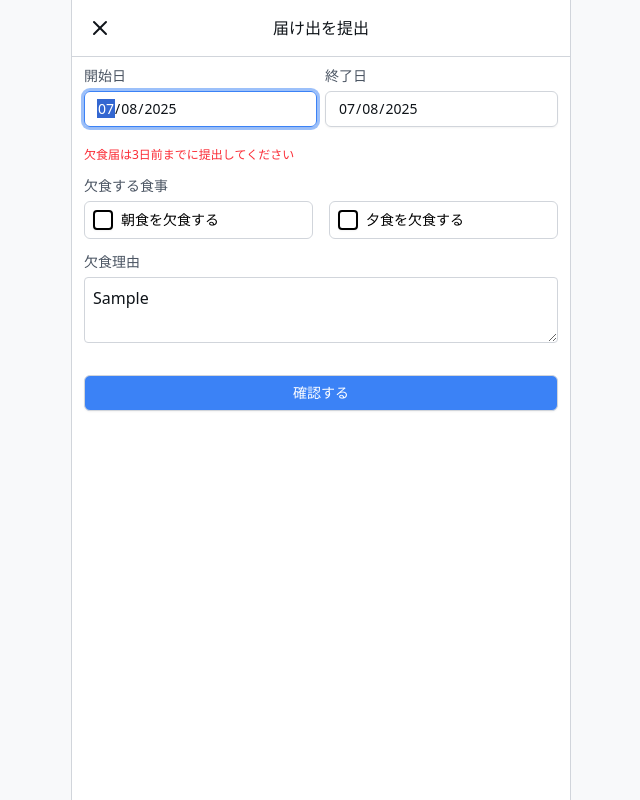
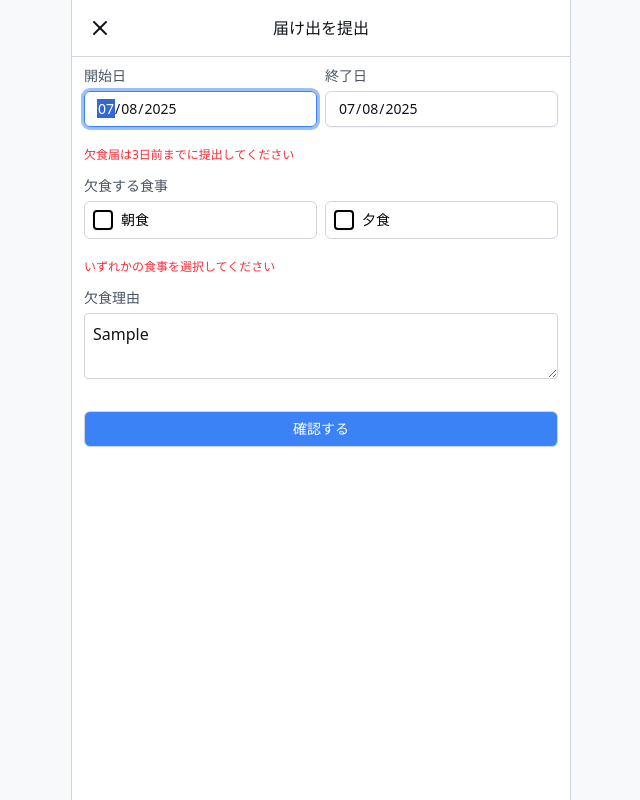
Before and after one commit to mokkun55/yurigaoka-app-student, a Next.js app: page /absence/meal in a window 1280 px wide. Both pictures are taken after typing "Sample" into the empty fields and a click on the button "確認する". Shown: the whole page, without its empty margins (319-959 px from the left). Built offline with nearby package versions, Linux system fonts and the light colour scheme; some icons are missing.

Commit message:
fix: meal form

```diff
--- a/src/app/absence/home/page.tsx
+++ b/src/app/absence/home/page.tsx
@@ -247,9 +247,8 @@ export default function AbsenceHome() {
               {errors.specialReason && <div className="text-red-500 text-xs mt-1">{errors.specialReason.message}</div>}
             </InputLabel>
           )}
-          {/* TODO 朝 朝 とチェックつけると 自動で間の夕の欠食にするような処理 or バリデーション */}
           <InputLabel label={`帰省日（${formatDateWithWeekday(watch('startDate'))}）の食事`}>
-            <div className="flex gap-4">
+            <div className="flex gap-2">
               <CheckboxField
                 checked={mealStart === 'breakfast'}
                 onCheckedChange={(checked) => {
@@ -260,7 +259,7 @@ export default function AbsenceHome() {
                   }
                 }}
                 name="mealDepartureBreakfast"
-                label="朝食から欠食する"
+                label="朝食から"
               />
               <CheckboxField
                 checked={mealStart === 'dinner'}
@@ -272,12 +271,22 @@ export default function AbsenceHome() {
                   }
                 }}
                 name="mealDepartureDinner"
-                label="夕食から欠食する"
+                label="夕食から"
+              />
+              <CheckboxField
+                checked={mealStart === null}
+                onCheckedChange={(checked) => {
+                  if (checked) {
+                    setValue('meal_start', null)
+                  }
+                }}
+                name="mealDepartureNone"
+                label="欠食しない"
               />
             </div>
           </InputLabel>
           <InputLabel label={`帰寮日（${formatDateWithWeekday(watch('endDate'))}）の食事`}>
-            <div className="flex gap-4">
+            <div className="flex gap-2">
               <CheckboxField
                 checked={mealEnd === 'breakfast'}
                 onCheckedChange={(checked) => {
@@ -288,7 +297,7 @@ export default function AbsenceHome() {
                   }
                 }}
                 name="mealReturnBreakfast"
-                label="朝食まで欠食する"
+                label="朝食まで"
               />
               <CheckboxField
                 checked={mealEnd === 'dinner'}
@@ -300,7 +309,17 @@ export default function AbsenceHome() {
                   }
                 }}
                 name="mealReturnDinner"
-                label="夕食まで欠食する"
+                label="夕食まで"
+              />
+              <CheckboxField
+                checked={mealEnd === null}
+                onCheckedChange={(checked) => {
+                  if (checked) {
+                    setValue('meal_end', null)
+                  }
+                }}
+                name="mealReturnNone"
+                label="欠食しない"
               />
             </div>
           </InputLabel>
--- a/src/app/absence/meal/page.tsx
+++ b/src/app/absence/meal/page.tsx
@@ -26,6 +26,8 @@ const mealFormSchema = z
     start_meal: z.enum(['breakfast', 'dinner']).nullable(),
     end_meal: z.enum(['breakfast', 'dinner']).nullable(),
     reason: z.string().min(1, '理由を入力してください'),
+    oneDayBreakfast: z.boolean().optional(),
+    oneDayDinner: z.boolean().optional(),
   })
   .superRefine((data, ctx) => {
     // 開始日 <= 終了日
@@ -51,12 +53,23 @@ const mealFormSchema = z
     }
 
     // 食事選択
+    if (data.startDate === data.endDate) {
+      // 1日の場合、どちらもfalse/undefinedならエラー
+      if (!data.oneDayBreakfast && !data.oneDayDinner) {
+        ctx.addIssue({
+          code: z.ZodIssueCode.custom,
+          path: ['oneDayBreakfast'],
+          message: 'いずれかの食事を選択してください',
+        })
+      }
+    } else {
       if (!data.start_meal && !data.end_meal) {
         ctx.addIssue({
           code: z.ZodIssueCode.custom,
-        path: ['meals'],
+          path: ['start_meal'],
           message: 'いずれかの食事を選択してください',
         })
+      }
     }
   })
 
@@ -84,6 +97,8 @@ export default function Meal() {
       start_meal: null,
       end_meal: null,
       reason: '',
+      oneDayBreakfast: false,
+      oneDayDinner: false,
     },
   })
 
@@ -91,6 +106,8 @@ export default function Meal() {
   const endDate = watch('endDate')
   const startMeal = watch('start_meal')
   const endMeal = watch('end_meal')
+  const oneDayBreakfast = watch('oneDayBreakfast')
+  const oneDayDinner = watch('oneDayDinner')
   const isOneDay = startDate === endDate
 
   const onConfirm = (data: MealFormValues) => {
@@ -100,8 +117,20 @@ export default function Meal() {
 
   const onSubmit: SubmitHandler<MealFormValues> = async (data) => {
     setIsSubmitting(true)
+    // 送信データ整形
+    let submitData: MealFormValues = { ...data }
+    if (isOneDay) {
+      // 1日の場合はstart_meal, end_mealは使わずoneDayBreakfast/oneDayDinnerを送る
+      submitData = {
+        ...data,
+        start_meal: null,
+        end_meal: null,
+        oneDayBreakfast: data.oneDayBreakfast,
+        oneDayDinner: data.oneDayDinner,
+      }
+    }
     try {
-      await submitMealForm(data)
+      await submitMealForm(submitData)
       toast.success('提出しました')
       router.push('/')
     } catch (e) {
@@ -132,37 +161,25 @@ export default function Meal() {
           )}
           {isOneDay ? (
             <InputLabel label="欠食する食事">
-              <div className="flex gap-4">
+              <div className="flex gap-2">
                 <CheckboxField
-                  checked={startMeal === 'breakfast'}
-                  onCheckedChange={(checked) => {
-                    if (checked) {
-                      setValue('start_meal', 'breakfast')
-                    } else {
-                      setValue('start_meal', null)
-                    }
-                  }}
+                  checked={oneDayBreakfast}
+                  onCheckedChange={(checked) => setValue('oneDayBreakfast', checked)}
                   name="oneDayBreakfast"
-                  label="朝食を欠食する"
+                  label="朝食"
                 />
                 <CheckboxField
-                  checked={startMeal === 'dinner'}
-                  onCheckedChange={(checked) => {
-                    if (checked) {
-                      setValue('start_meal', 'dinner')
-                    } else {
-                      setValue('start_meal', null)
-                    }
-                  }}
+                  checked={oneDayDinner}
+                  onCheckedChange={(checked) => setValue('oneDayDinner', checked)}
                   name="oneDayDinner"
-                  label="夕食を欠食する"
+                  label="夕食"
                 />
               </div>
             </InputLabel>
           ) : (
             <>
               <InputLabel label={`開始日（${formatDateWithWeekday(startDate)}）の食事`}>
-                <div className="flex gap-4">
+                <div className="flex gap-2">
                   <CheckboxField
                     checked={startMeal === 'breakfast'}
                     onCheckedChange={(checked) => {
@@ -173,7 +190,7 @@ export default function Meal() {
                       }
                     }}
                     name="startBreakfast"
-                    label="朝食を欠食する"
+                    label="朝食から"
                   />
                   <CheckboxField
                     checked={startMeal === 'dinner'}
@@ -185,12 +202,22 @@ export default function Meal() {
                       }
                     }}
                     name="startDinner"
-                    label="夕食を欠食する"
+                    label="夕食から"
+                  />
+                  <CheckboxField
+                    checked={startMeal === null}
+                    onCheckedChange={(checked) => {
+                      if (checked) {
+                        setValue('start_meal', null)
+                      }
+                    }}
+                    name="startNone"
+                    label="欠食しない"
                   />
                 </div>
               </InputLabel>
               <InputLabel label={`終了日（${formatDateWithWeekday(endDate)}）の食事`}>
-                <div className="flex gap-4">
+                <div className="flex gap-2">
                   <CheckboxField
                     checked={endMeal === 'breakfast'}
                     onCheckedChange={(checked) => {
@@ -201,7 +228,7 @@ export default function Meal() {
                       }
                     }}
                     name="endBreakfast"
-                    label="朝食を欠食する"
+                    label="朝食まで"
                   />
                   <CheckboxField
                     checked={endMeal === 'dinner'}
@@ -213,12 +240,27 @@ export default function Meal() {
                       }
                     }}
                     name="endDinner"
-                    label="夕食を欠食する"
+                    label="夕食まで"
+                  />
+                  <CheckboxField
+                    checked={endMeal === null}
+                    onCheckedChange={(checked) => {
+                      if (checked) {
+                        setValue('end_meal', null)
+                      }
+                    }}
+                    name="endNone"
+                    label="欠食しない"
                   />
                 </div>
               </InputLabel>
             </>
           )}
+          {isOneDay
+            ? errors.oneDayBreakfast && (
+                <div className="text-red-500 text-xs mt-1">{errors.oneDayBreakfast.message}</div>
+              )
+            : errors.start_meal && <div className="text-red-500 text-xs mt-1">{errors.start_meal.message}</div>}
           <InputLabel label="欠食理由">
             <Controller
               name="reason"
@@ -257,9 +299,11 @@ export default function Meal() {
           {
             label: '欠食する食事',
             value:
-              formValues.start_meal === 'breakfast'
+              formValues.oneDayBreakfast && formValues.oneDayDinner
+                ? '朝食: 欠食 ／ 夕食: 欠食'
+                : formValues.oneDayBreakfast
                   ? '朝食: 欠食 ／ 夕食: 喫食'
-                : formValues.start_meal === 'dinner'
+                  : formValues.oneDayDinner
                     ? '朝食: 喫食 ／ 夕食: 欠食'
                     : '朝食: 喫食 ／ 夕食: 喫食',
           },
```
Lines whose indentation alone changed are shown as unchanged.
